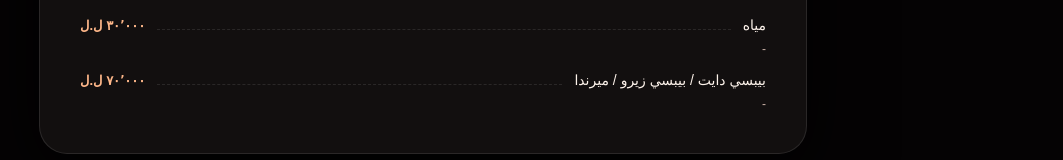
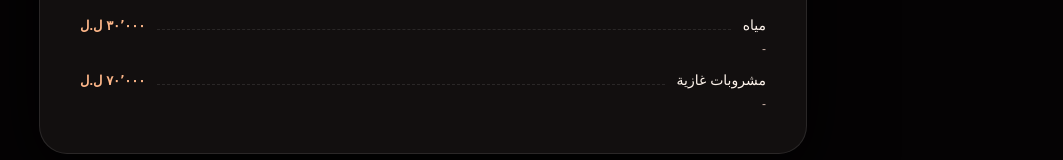
Before and after one commit to GeorgesIshak/Menu, a Next.js app: page / in a window 1280 px wide. Shown: the part 971-1131 px from the top of the page, without its empty margins (217-1280 px from the left). Built offline with nearby package versions, Linux system fonts and the light colour scheme; a web font is replaced by a local one.

Commit message:
Update Name

```diff
--- a/app/page.tsx
+++ b/app/page.tsx
@@ -84,9 +84,9 @@
         ingredients: "-",
         price: "٣٠٬٠٠٠ ل.ل",
       },
-      {
-        id: "pepsi",
-        name: "بيبسي دايت / بيبسي زيرو / ميرندا",
+       {
+        id: "soft-drinks",
+        name: "مشروبات غازية",
         ingredients: "-",
         price: "٧٠٬٠٠٠ ل.ل",
       },
```
